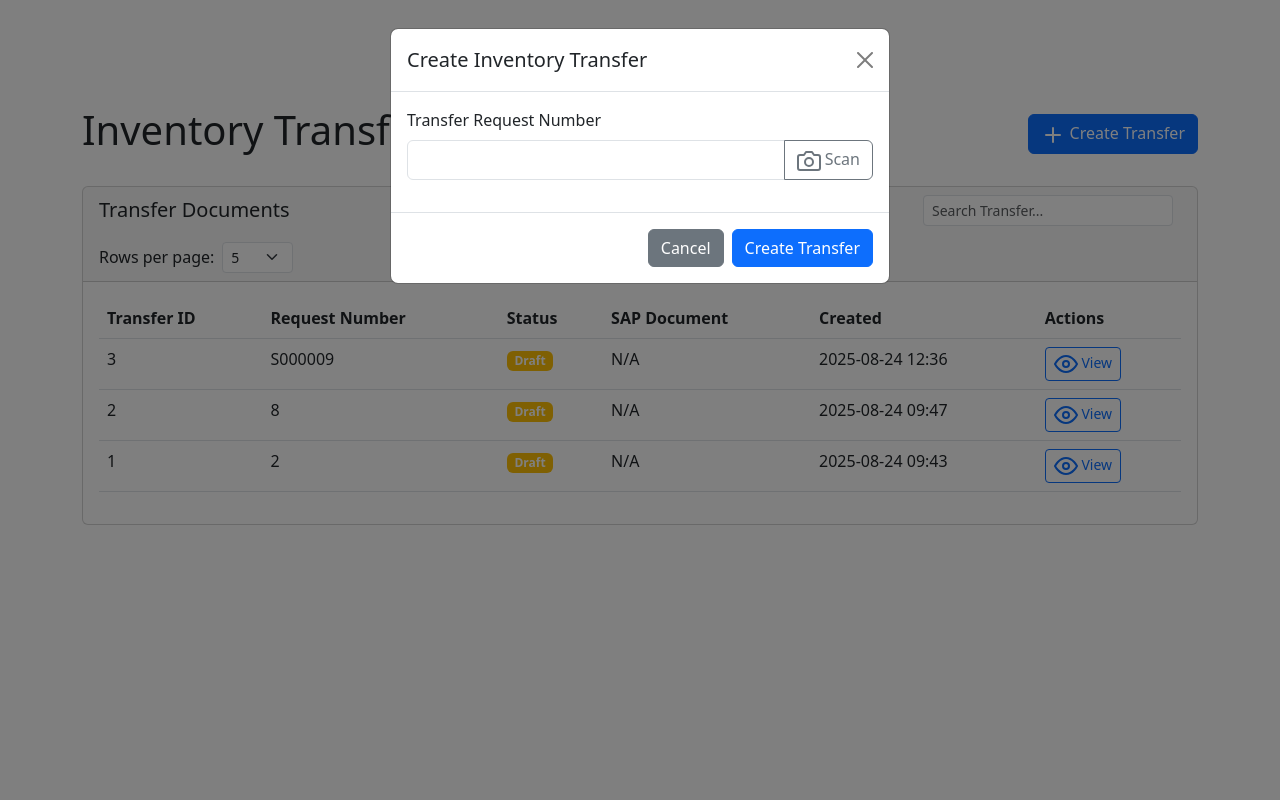
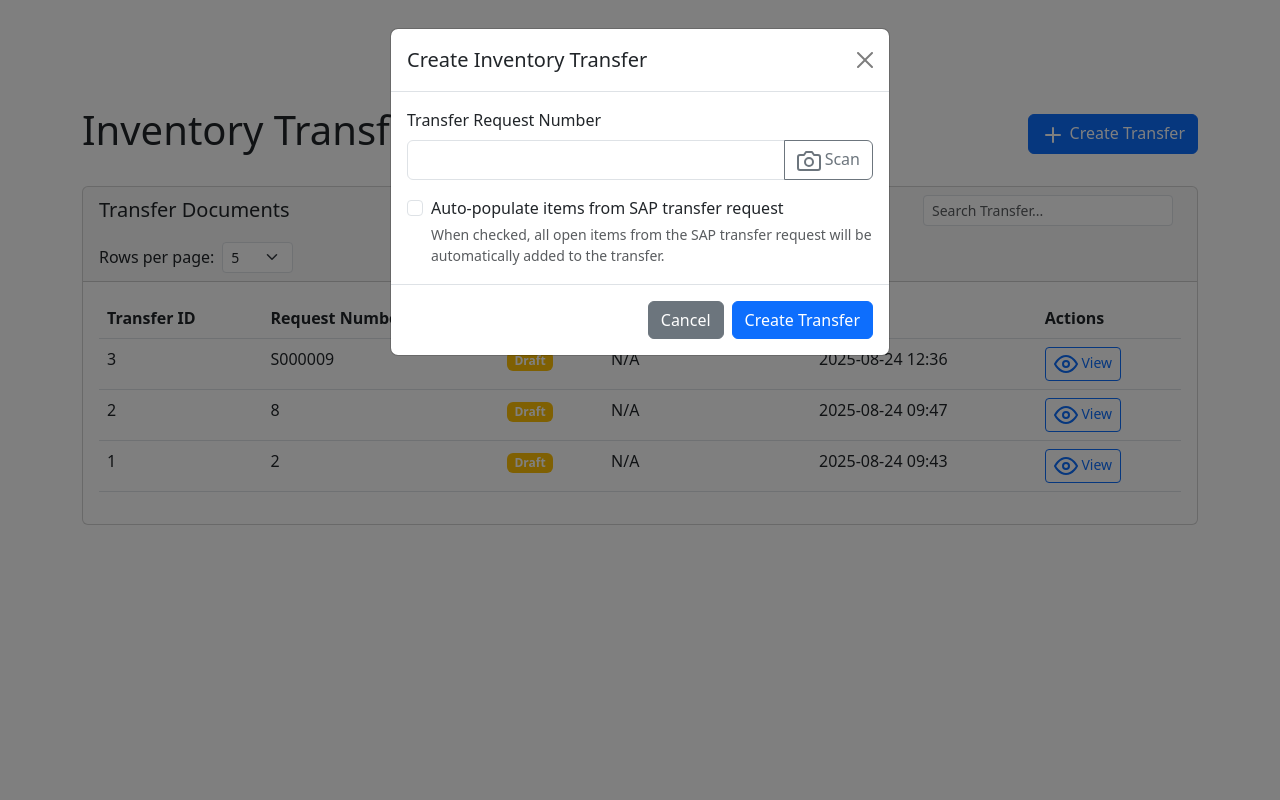
Before and after one commit to pragavigithub/Barcode_Dev_Project_20250823, a Flask app: page /inventory_transfer/ in a window 1280 px wide, after a click on "Create Transfer". Run offline with Flask 3, Linux system fonts and the light colour scheme; a user stored in the database is signed in; data comes from the database, SQL or seed files in the repository; some libraries are stand-ins or nearby versions.

Commit message:
Enable automatic population of inventory transfer items from SAP requests
Update the inventory transfer creation process to automatically populate line items from SAP transfer requests, and ensure transfers are correctly posted to SAP B1.

Replit-Commit-Author: Agent
Replit-Commit-Session-Id: e55929fc-ee1e-470e-bc2f-bcb445890459
Replit-Commit-Checkpoint-Type: full_checkpoint
Replit-Commit-Screenshot-Url: https://storage.googleapis.com/screenshot-production-us-central1/e492e7d1-55d6-4006-9e11-c26e3b304713/e55929fc-ee1e-470e-bc2f-bcb445890459/AfcDneU

```diff
--- a/modules/inventory_transfer/routes.py
+++ b/modules/inventory_transfer/routes.py
@@ -201,11 +201,44 @@ def create():
         db.session.add(transfer)
         db.session.commit()
 
+        # Auto-populate items from SAP transfer request if available
+        auto_populate = request.form.get('auto_populate_items') == 'on'
+        if auto_populate and sap_data and 'StockTransferLines' in sap_data:
+            try:
+                lines = sap_data['StockTransferLines']
+                # Only add open lines (not closed)
+                open_lines = [line for line in lines if line.get('LineStatus', '') != 'bost_Close']
+
+                for sap_line in open_lines:
+                    # Create transfer item from SAP line
+                    transfer_item = InventoryTransferItem(
+                        transfer_id=transfer.id,
+                        item_code=sap_line.get('ItemCode', ''),
+                        item_name=sap_line.get('ItemDescription', ''),
+                        quantity=float(sap_line.get('Quantity', 0)),
+                        unit_of_measure=sap_line.get('UoMCode', sap_line.get('MeasureUnit', 'EA')),
+                        from_warehouse_code=sap_line.get('FromWarehouseCode', from_warehouse),
+                        to_warehouse_code=sap_line.get('WarehouseCode', to_warehouse),
+                        from_bin='',  # Will be filled later
+                        to_bin='',    # Will be filled later
+                        batch_number='',  # Will be filled later
+                        qc_status='pending'
+                    )
+                    db.session.add(transfer_item)
+
+                db.session.commit()
+                logging.info(f"✅ Auto-populated {len(open_lines)} items from SAP transfer request {transfer_request_number}")
+                flash(f'Inventory Transfer created with {len(open_lines)} auto-populated items from request {transfer_request_number}', 'success')
+            except Exception as e:
+                logging.error(f"Error auto-populating items: {e}")
+                flash(f'Transfer created but could not auto-populate items: {str(e)}', 'warning')
+        else:
+            flash(f'Inventory Transfer created for request {transfer_request_number}', 'success')
+
         # Log status change
         log_status_change(transfer.id, None, 'draft', current_user.id, 'Transfer created')
 
         logging.info(f"✅ Inventory Transfer created for request {transfer_request_number} by user {current_user.username}")
-        flash(f'Inventory Transfer created for request {transfer_request_number}', 'success')
         return redirect(url_for('inventory_transfer.detail', transfer_id=transfer.id))
 
     return render_template('inventory_transfer.html')
--- a/routes.py
+++ b/routes.py
@@ -1340,9 +1340,9 @@ def qc_approve_transfer(transfer_id):
         for item in transfer.items:
             item.qc_status = 'approved'
 
-        # Submit to SAP B1
+        # Submit to SAP B1 using the correct method
         sap = SAPIntegration()
-        result = sap.create_inventory_transfer(transfer)
+        result = sap.post_inventory_transfer_to_sap(transfer)
 
         if result.get('success'):
             # Update transfer status and SAP document number
--- a/templates/inventory_transfer.html
+++ b/templates/inventory_transfer.html
@@ -210,6 +210,16 @@
                     </div>
 
                     <div id="transferValidationResult" style="display: none;"></div>
+
+                    <div class="form-check mt-3">
+                        <input class="form-check-input" type="checkbox" id="auto_populate_items" name="auto_populate_items">
+                        <label class="form-check-label" for="auto_populate_items">
+                            Auto-populate items from SAP transfer request
+                        </label>
+                        <small class="form-text text-muted d-block">
+                            When checked, all open items from the SAP transfer request will be automatically added to the transfer.
+                        </small>
+                    </div>
                 </div>
                 <div class="modal-footer">
                     <button type="button" class="btn btn-secondary" data-bs-dismiss="modal">Cancel</button>
```
Also changed, not shown: attached_assets/image_1756058659374.png (added), attached_assets/image_1756058815516.png (added).
